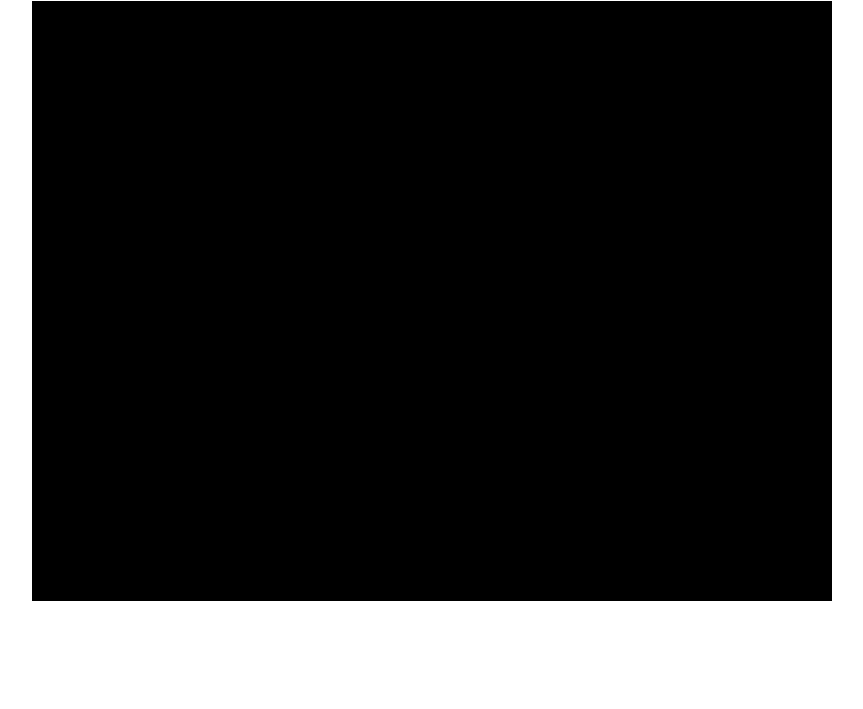
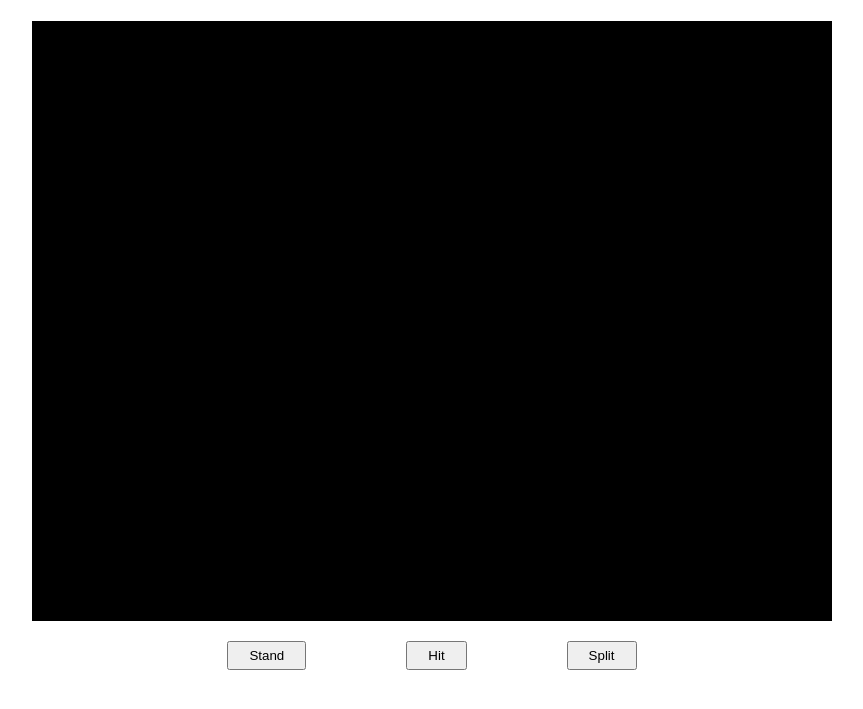
Before and after one commit to Ernst-DS/blackjack, a website: page index.html in a window 1280 px wide. Shown: the part 87-796 px from the top of the page, without its empty margins (208-1071 px from the left). Drawn offline with Linux system fonts and the light colour scheme.

Commit message:
finished setup, moved game logic to game.ts and Card to types.ts

```diff
--- a/index.html
+++ b/index.html
@@ -11,6 +11,12 @@
         <h1>Blackjack</h1>
         <canvas id="gameCanvas" width="800" height="600""></canvas>
         <script type=" module" src="./main.ts"></script>
+        <div class="container" id="buttons">
+            <button id="standBtn">Stand</button>
+            <button id="hitBtn">Hit</button>
+            <button id="splitBtn">Split</button>
+        </div>
     </div>
+
 </body>
 </html>
--- /dev/null
+++ b/src/main.ts
@@ -0,0 +1,2 @@
+const canvas = document.getElementById('canvas') as HTMLCanvasElement
+const ctx = canvas.getContext('2d')
--- /dev/null
+++ b/src/types.ts
@@ -0,0 +1,4 @@
+export interface Card {
+    number: number
+    suit: string
+}
--- a/style.css
+++ b/style.css
@@ -4,9 +4,20 @@
     margin: 0 auto;
 }
 
-.container#main{
+.container{
     display: flex;
     justify-content: center;
     align-items: center;
+}
+.container#main {
     flex-direction: column;
+    gap: 20px;
 }
+
+.container#buttons {
+    gap: 100px;
+}
+
+button {
+    padding: 5px 20px;
+}
```
Also changed, not shown: package.json (added, +20 -0 lines), src/game.ts (renamed from main.ts, +1 -8 lines), tsconfig.json (added, +39 -0 lines), src/renderer.ts (added), 1 other file.
